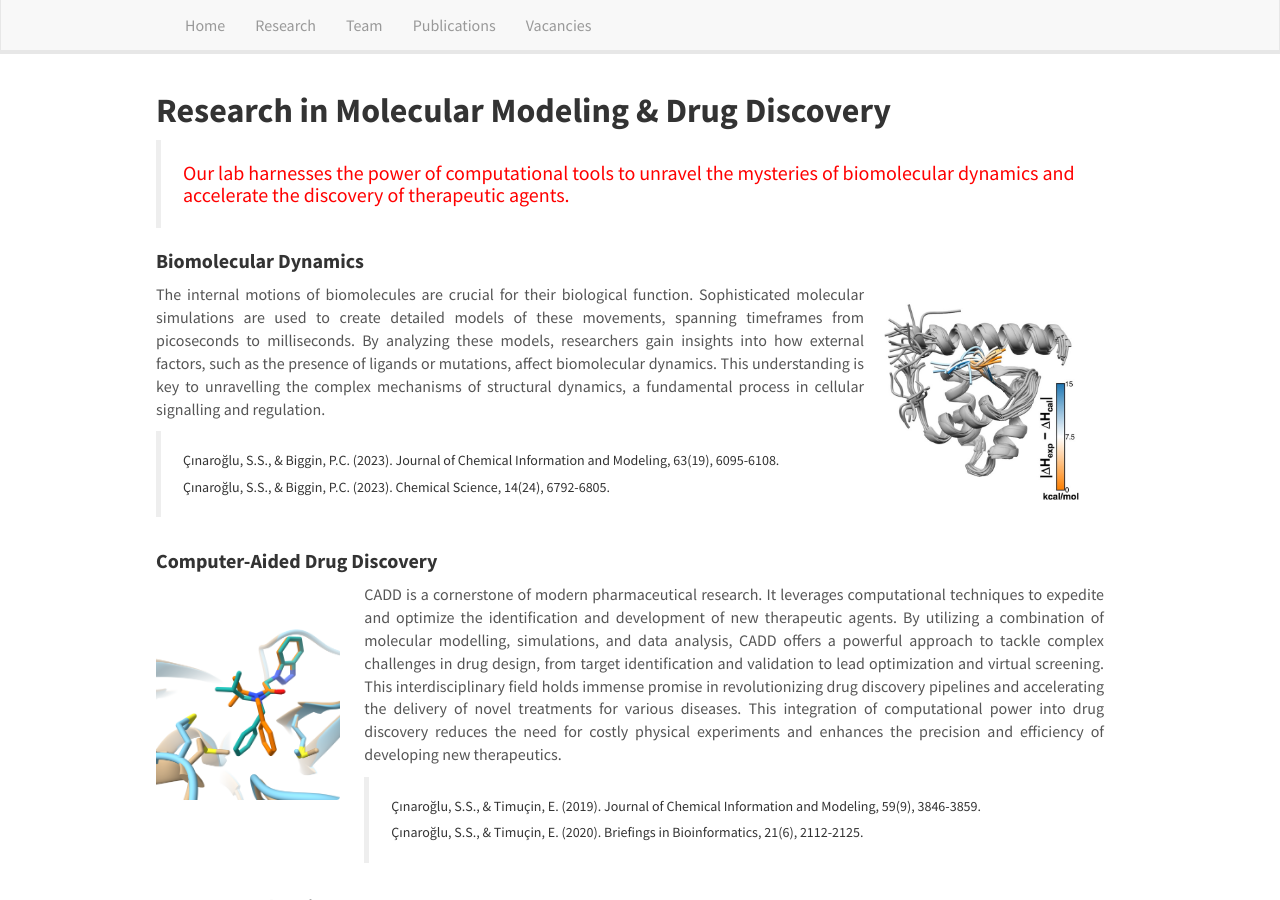
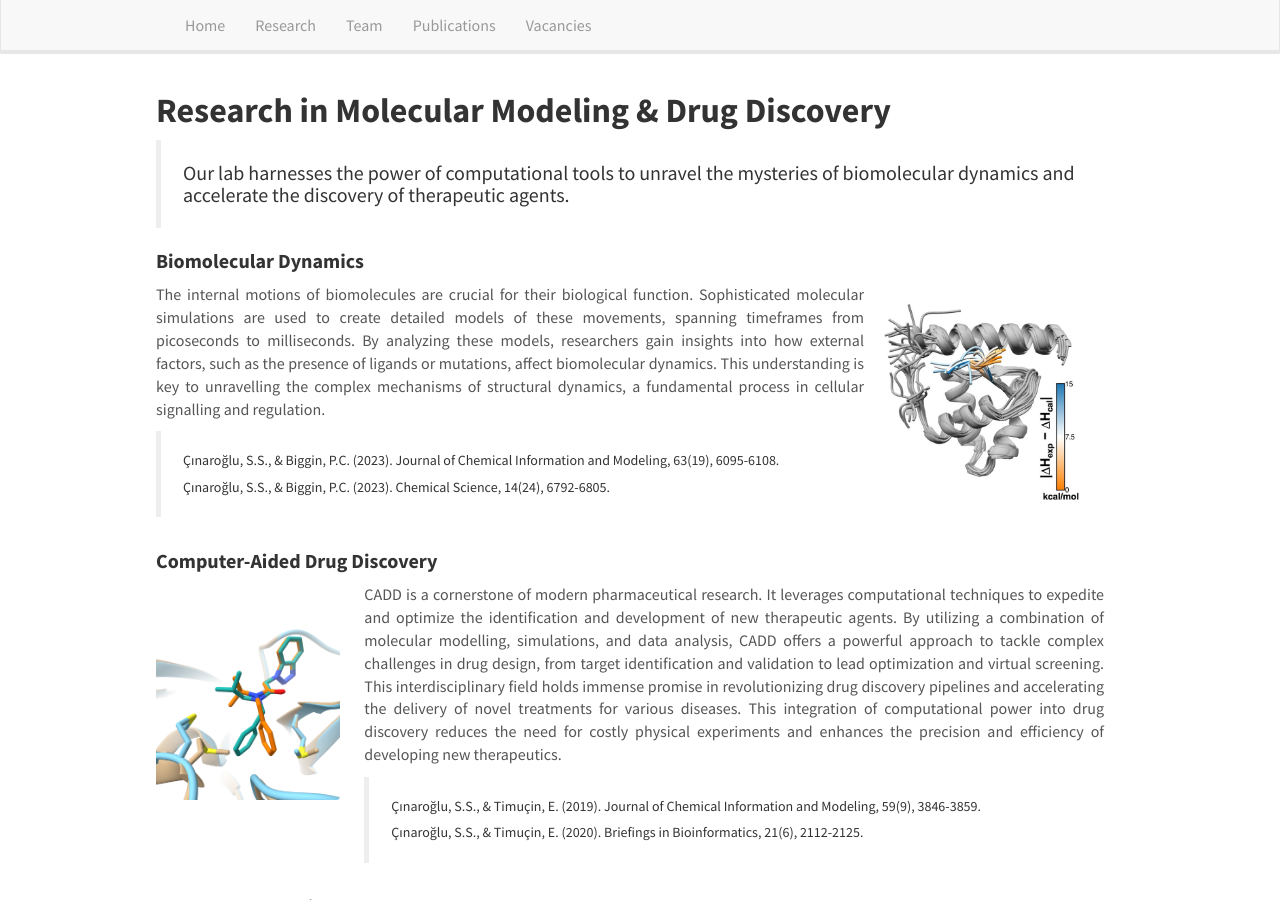
Before and after one commit to CinarogluLab/cinaroglulab.github.io, a Jekyll site: the page built from _pages/research.md, in a window 1280 px wide and 900 px high. Built offline with Jekyll 4.4.1, drawn with Linux system fonts in a browser that asks for light colours; nearby versions of some CDN libraries.

Commit message:
Update research.md

```diff
--- a/_pages/research.md
+++ b/_pages/research.md
@@ -7,7 +7,7 @@
 ---
 
 ## **Research in Molecular Modeling & Drug Discovery**
-> ####  <span style="color:red"> Our lab harnesses the power of computational tools to unravel the mysteries of biomolecular dynamics and accelerate the discovery of therapeutic agents.</span>
+> #### Our lab harnesses the power of computational tools to unravel the mysteries of biomolecular dynamics and accelerate the discovery of therapeutic agents.
 
 
 #### **Biomolecular Dynamics**
```
